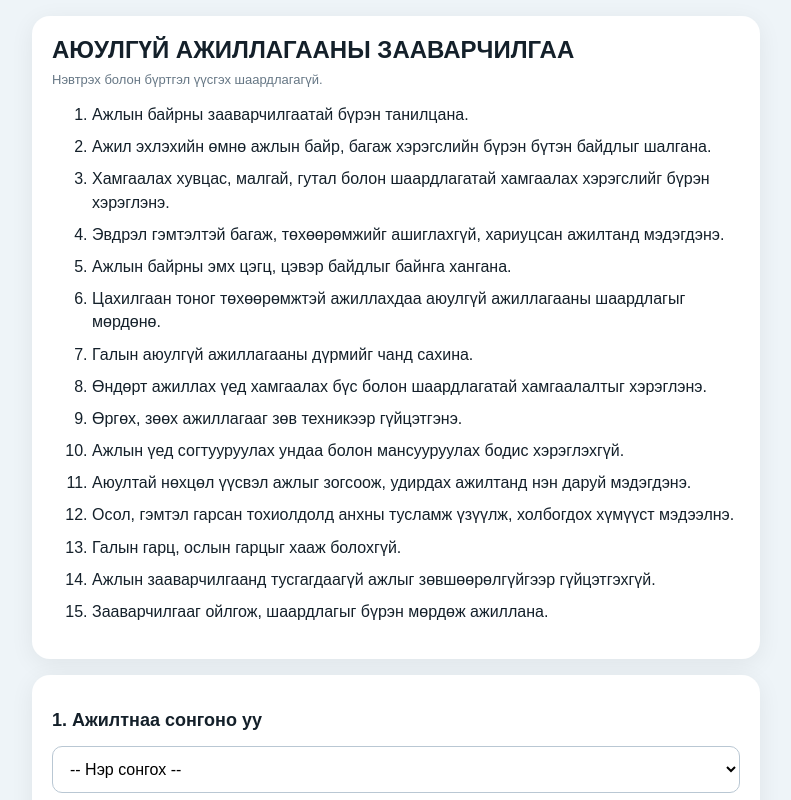
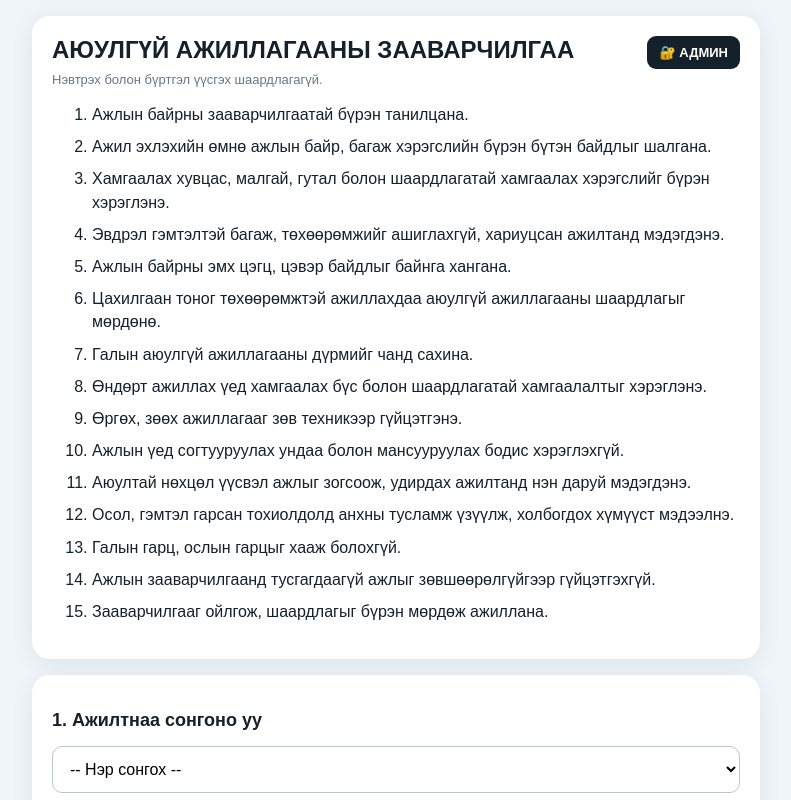
Before and after one commit to sanjaasvren72-beep/hub-umo, a website: page UMO-AA-burtgel/public/index.html in a window 1280 px wide. Shown: the top 800 px of the page, without its empty margins (244-1035 px from the left). Drawn offline with Linux system fonts and the light colour scheme; no server answers.

Commit message:
Update index.html

```diff
--- a/UMO-AA-burtgel/public/index.html
+++ b/UMO-AA-burtgel/public/index.html
@@ -6,6 +6,11 @@
 <style>
 *{box-sizing:border-box}body{margin:0;background:#eef4f8;color:#14202a;font-family:Arial,sans-serif}
 .wrap{max-width:760px;margin:auto;padding:16px}.card{background:#fff;border-radius:18px;padding:20px;margin-bottom:16px;box-shadow:0 5px 24px #0001}
+.topbar{display:flex;justify-content:space-between;align-items:flex-start;gap:14px}
+.topbar h1{flex:1}
+.admin-btn{flex-shrink:0;text-decoration:none;padding:9px 12px;border-radius:9px;background:#14202a;color:#fff;font-size:13px;font-weight:bold;white-space:nowrap}
+.admin-btn:hover{opacity:.88}
+@media(max-width:600px){.topbar{align-items:center}.admin-btn{font-size:12px;padding:8px 10px}h1{font-size:21px}}
 h1{font-size:24px;margin:0 0 8px}h2{font-size:18px}li{margin:9px 0;line-height:1.45}
 select,input,button{font:inherit}select{width:100%;padding:13px;border:1px solid #b9c7d3;border-radius:10px;background:#fff}
 .check{display:flex;gap:10px;margin:15px 0;align-items:flex-start}.check input{width:20px;height:20px}
@@ -14,7 +19,12 @@ select,input,button{font:inherit}select{width:100%;padding:13px;border:1px solid
 #msg{margin-top:12px;font-weight:bold}.small{color:#667785;font-size:13px}
 </style></head>
 <body><div class="wrap">
-<div class="card"><h1>АЮУЛГҮЙ АЖИЛЛАГААНЫ ЗААВАРЧИЛГАА</h1><div class="small">Нэвтрэх болон бүртгэл үүсгэх шаардлагагүй.</div>
+<div class="card">
+<div class="topbar">
+  <h1>АЮУЛГҮЙ АЖИЛЛАГААНЫ ЗААВАРЧИЛГАА</h1>
+  <a class="admin-btn" href="/admin">🔐 АДМИН</a>
+</div>
+<div class="small">Нэвтрэх болон бүртгэл үүсгэх шаардлагагүй.</div>
 <ol>
 <li>Ажлын байрны зааварчилгаатай бүрэн танилцана.</li>
 <li>Ажил эхлэхийн өмнө ажлын байр, багаж хэрэгслийн бүрэн бүтэн байдлыг шалгана.</li>
```
